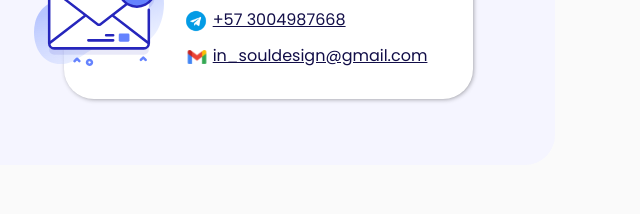
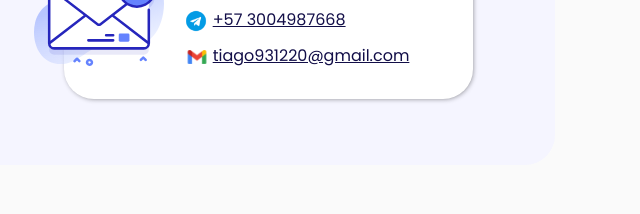
Before and after one commit to Santiago1220/portafolio, a plain HTML site: page portafolio/index.html in a window 1280 px wide. Shown: the part 3865-4079 px from the top of the page, 725-1365 px from the left, 640 px wide, since content can reach past the window. Drawn offline with nearby package versions, Linux system fonts and the light colour scheme.

Commit message:
Se ajusta correo electrónico

```diff
--- a/portafolio/index.html
+++ b/portafolio/index.html
@@ -452,7 +452,7 @@
                                     </div>
                                     <div class="contact-way">
                                         <img src="img/ic-mini-gmail.png" alt="Gmail">
-                                        <a href="mailto:in_souldesign@gmail.com">in_souldesign@gmail.com</a>
+                                        <a href="mailto:tiago931220@gmail.com">tiago931220@gmail.com</a>
                                     </div>
                                 </div>
                             </div>
```
